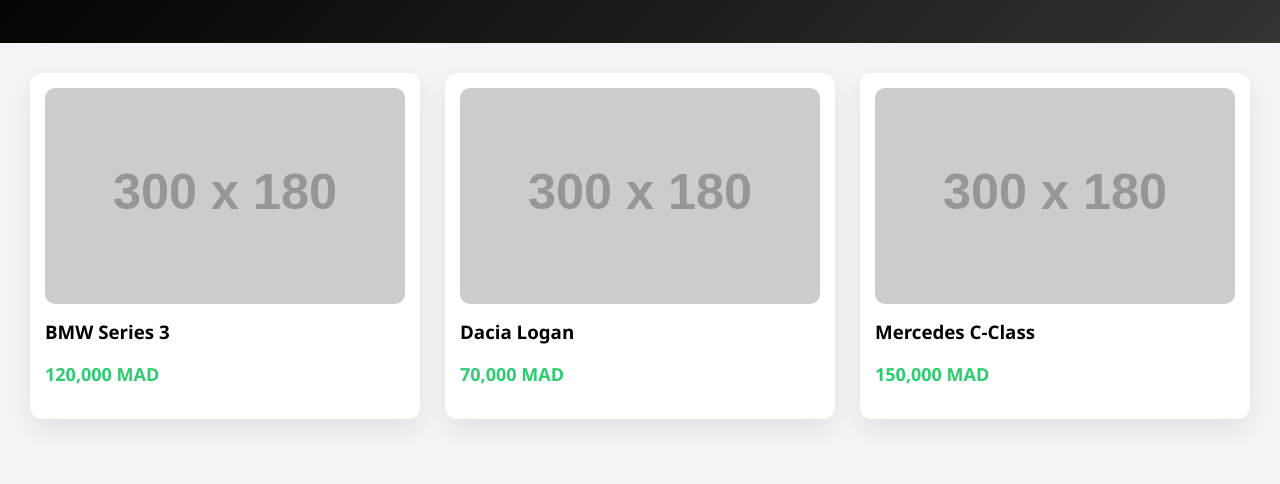
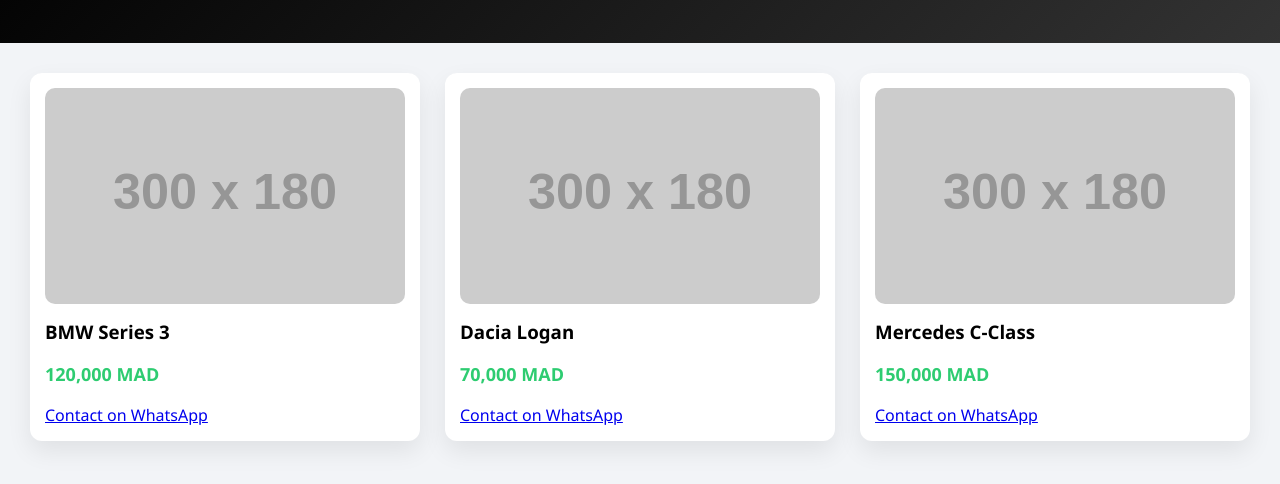
Before and after one commit to achrafchlay26-code/car-sales-platform, a plain HTML site: page index.html in a window 1280 px wide. Shown: the part 180-664 px from the top of the page. Drawn offline with Linux system fonts and the light colour scheme; placeholder pictures from the web are drawn by us.

Commit message:
Add WhatsApp contact links for car listings

```diff
--- a/index.html
+++ b/index.html
@@ -50,18 +50,21 @@
     <img src="https://via.placeholder.com/300x180" alt="Car">
     <h3>BMW Series 3</h3>
     <p class="price">120,000 MAD</p>
+    <a href="https://wa.me/212669215483" class="btn">Contact on WhatsApp</a>
   </div>
 
   <div class="car">
     <img src="https://via.placeholder.com/300x180" alt="Car">
     <h3>Dacia Logan</h3>
     <p class="price">70,000 MAD</p>
+    <a href="https://wa.me/212669215483" class="btn">Contact on WhatsApp</a>
   </div>
 
   <div class="car">
     <img src="https://via.placeholder.com/300x180" alt="Car">
     <h3>Mercedes C-Class</h3>
     <p class="price">150,000 MAD</p>
+    <a href="https://wa.me/212669215483" class="btn">Contact on WhatsApp</a>
   </div>
 </section>
 
```
